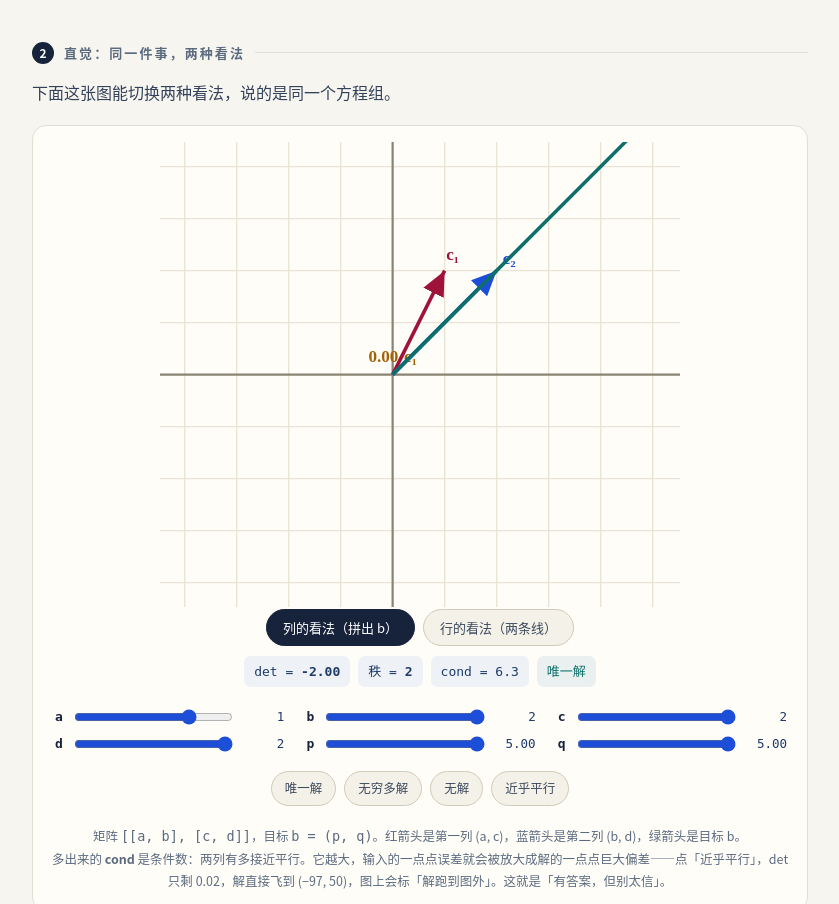
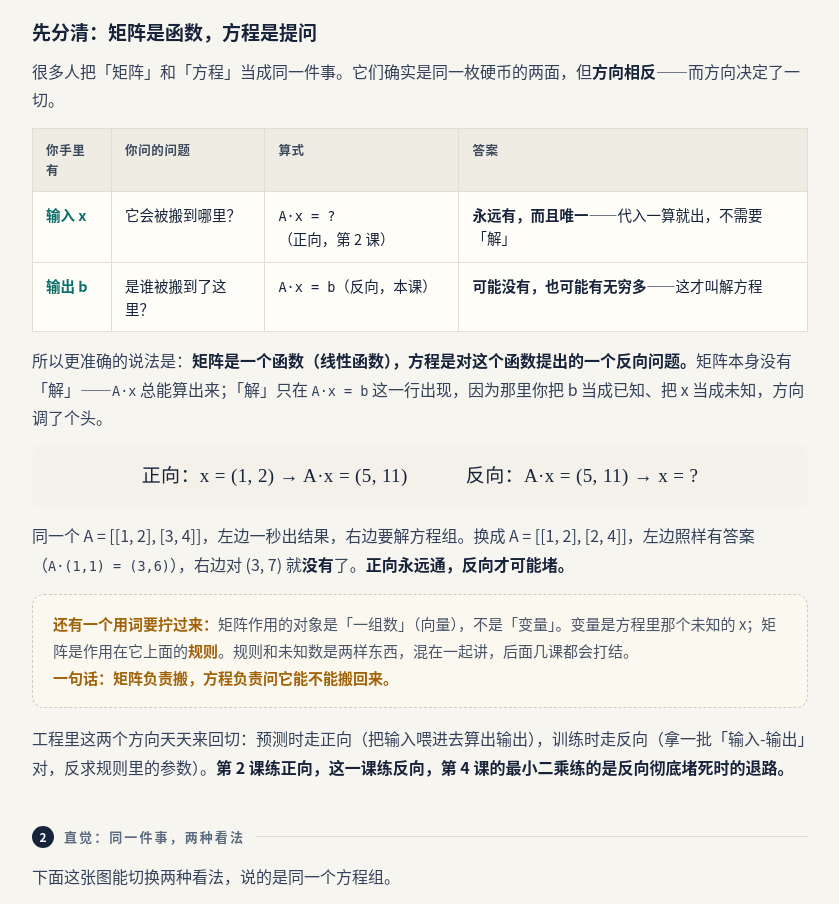
Before and after one commit to Medivhcrf/BaseMath, a plain HTML site: page lesson-03.html in a window 1280 px wide. Shown: the part 1044-1948 px from the top of the page, without its empty margins (220-1059 px from the left). Drawn offline with Linux system fonts and the light colour scheme.

Commit message:
第 3 课 §1：加「矩阵是函数，方程是提问」——正向永远通，反向才可能堵
补一张正反向对照表、A=[[1,2],[3,4]] 与 [[1,2],[2,4]] 的对比，并纠正「矩阵=变量」的用词；结尾接第 4 课最小二乘。

```diff
--- a/lesson-03.html
+++ b/lesson-03.html
@@ -172,6 +172,22 @@
       一个系统给不出唯一答案，原因只有两种：读数互相重复（信息不够），或者读数互相矛盾（信息打架）。区分这两种情况的那个数，叫<b>秩</b>。
     </div>
     <p>再补一句现实里的意思：你在做实验、做回归、做传感器融合时，如果两路信号其实在测同一件事，再加一路也不会让结果更确定——这就是「秩不够」。</p>
+
+    <h3>先分清：矩阵是函数，方程是提问</h3>
+    <p>很多人把「矩阵」和「方程」当成同一件事。它们确实是同一枚硬币的两面，但<b>方向相反</b>——而方向决定了一切。</p>
+    <table>
+      <tr><th>你手里有</th><th>你问的问题</th><th>算式</th><th>答案</th></tr>
+      <tr><td>输入 x</td><td>它会被搬到哪里？</td><td><span class="mono">A·x = ?</span>（正向，第 2 课）</td><td><b>永远有，而且唯一</b>——代入一算就出，不需要「解」</td></tr>
+      <tr><td>输出 b</td><td>是谁被搬到了这里？</td><td><span class="mono">A·x = b</span>（反向，本课）</td><td><b>可能没有，也可能有无穷多</b>——这才叫解方程</td></tr>
+    </table>
+    <p>所以更准确的说法是：<b>矩阵是一个函数（线性函数），方程是对这个函数提出的一个反向问题。</b>矩阵本身没有「解」——<span class="mono">A·x</span> 总能算出来；「解」只在 <span class="mono">A·x = b</span> 这一行出现，因为那里你把 b 当成已知、把 x 当成未知，方向调了个头。</p>
+    <div class="eq">正向：x = (1, 2) → A·x = (5, 11)　　　反向：A·x = (5, 11) → x = ?</div>
+    <p>同一个 A = [[1, 2], [3, 4]]，左边一秒出结果，右边要解方程组。换成 A = [[1, 2], [2, 4]]，左边照样有答案（<span class="mono">A·(1,1) = (3,6)</span>），右边对 (3, 7) 就<b>没有</b>了。<b>正向永远通，反向才可能堵。</b></p>
+    <div class="quote">
+      <b>还有一个用词要拧过来：</b>矩阵作用的对象是「一组数」（向量），不是「变量」。变量是方程里那个未知的 x；矩阵是作用在它上面的<b>规则</b>。规则和未知数是两样东西，混在一起讲，后面几课都会打结。<br>
+      <b>一句话：矩阵负责搬，方程负责问它能不能搬回来。</b>
+    </div>
+    <p>工程里这两个方向天天来回切：预测时走正向（把输入喂进去算出输出），训练时走反向（拿一批「输入-输出」对，反求规则里的参数）。<b>第 2 课练正向，这一课练反向，第 4 课的最小二乘练的是反向彻底堵死时的退路。</b></p>
   </section>
 
   <section>
```
